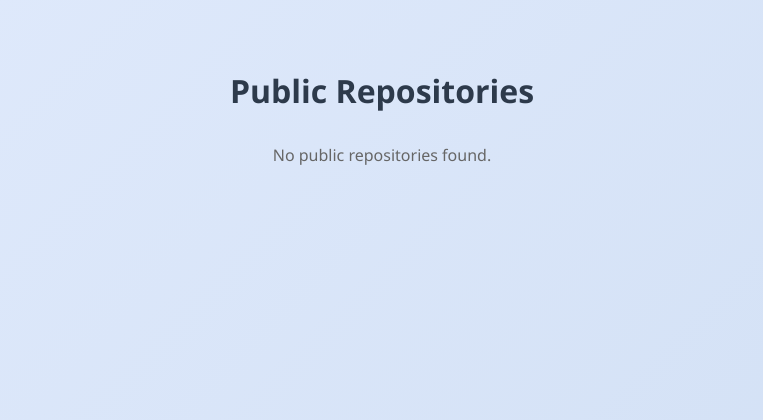
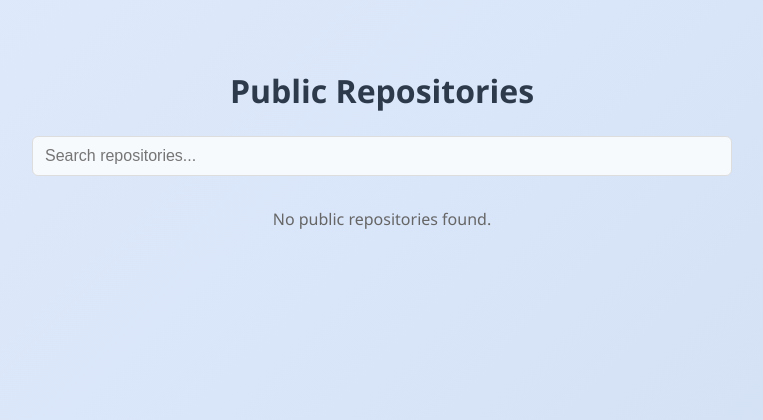
Before and after one commit to 0101dusica/uks-docker-images, a Django app: page /public-repositories/ in a window 1280 px wide. Shown: the top 420 px of the page, without its empty margins (258-1021 px from the left). Run offline with Django 4.2, Linux system fonts and the light colour scheme; data that the repository does not hold is empty.

Commit message:
[M4-I14] implemented search logic for repositories

```diff
--- a/uks-dockerhub/backend/frontend/templates/public_repositories.html
+++ b/uks-dockerhub/backend/frontend/templates/public_repositories.html
@@ -4,6 +4,7 @@
 <style>
     body { align-items: flex-start; padding-top: 40px; }
     .repo-container { width: 700px; max-width: 95vw; }
+    .search-container {width: 700px; max-width: 75vw;}
     .repo-container h1 { color: #2d3a4b; text-align: center; margin-bottom: 1.5rem; }
     .repo { background: #fff; border: 1px solid #d1d9e6; border-radius: 12px; padding: 16px 20px; margin-bottom: 14px; box-shadow: 0 2px 8px rgba(0,0,0,0.04); }
     .repo h3 { margin: 0 0 6px; color: #2d3a4b; }
@@ -16,8 +17,25 @@
 {% endblock %}
 {% block content %}
 <div class="repo-container">
+
     <h1>Public Repositories</h1>
-
+    <div class="search-container">
+    <form method="get" style="display:flex; gap:8px; margin-bottom:20px;">
+    <input
+        type="search"
+        name="q"
+        placeholder="Search repositories..."
+       value="{{ query|default:'' }}"
+         style="
+            flex:1;
+            padding:10px 12px;
+            border:1px solid #ddd;
+            border-radius:6px;
+            outline:none;
+        "
+    >
+</form>
+</div>
     {% if repositories %}
         {% for repo in repositories %}
             <div class="repo">
--- a/uks-dockerhub/backend/frontend/views.py
+++ b/uks-dockerhub/backend/frontend/views.py
@@ -1,5 +1,5 @@
 from django.contrib.auth import login, logout
-
+from django.db.models import Q
 from repositories.models import Repository
 
 
@@ -179,9 +179,22 @@ def superadmin_admin_block_view(request, admin_id):
     return HttpResponseForbidden()
 
 def public_repositories_view(request):
-    repositories = Repository.objects.filter(visibility='public').order_by('-created_at')
-    return render(request, 'public_repositories.html', {'repositories': repositories})
+    query = request.GET.get('q', '').strip()
+    repositories = Repository.objects.filter(visibility='public')
 
+    if query:
+        repositories = repositories.filter(
+            Q(name__icontains=query) |
+            Q(description__icontains=query)
+        )
+        repositories = repositories.order_by('-stars', '-created_at')
+    else:
+        repositories = repositories.order_by('-created_at')
+
+    return render(request, 'public_repositories.html', {
+        'repositories': repositories,
+        'query': query
+    })
 
 @login_required(login_url='login')
 def force_password_change_view(request):
```
Also changed, not shown: uks-dockerhub/docker/postgres/docker-entrypoint-initdb.d/init.sql (+26 -0 lines).
